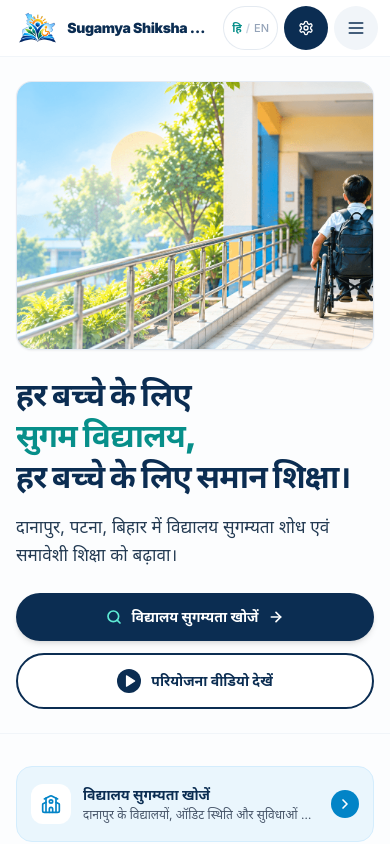
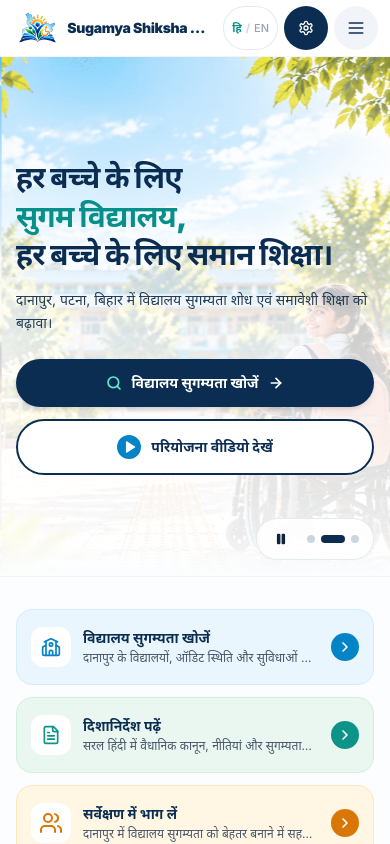
Before and after one commit to adityarajgupta154/-Sugamya-Shiksha-, a Next.js app: page / in a window 390 px wide. Shown: the top 844 px of the page. Built offline with nearby package versions, Linux system fonts and the light colour scheme; no server answers.

Commit message:
feat(hero): restore panoramic sliding banner hero with responsive mobile layout

```diff
--- a/src/app/page.tsx
+++ b/src/app/page.tsx
@@ -10,6 +10,7 @@ import {
   Search,
   ArrowRight,
   Play,
+  Pause,
   Building2,
   FileText,
   Users,
@@ -172,41 +173,72 @@ export default function HomePage() {
   return (
     <div className="flex flex-col w-full bg-[#FCFDFE]">
       {/* =========================================================================
-          HERO SECTION — Responsive Stacked on Mobile (<768px), 2-Col on Desktop (>=768px)
+          HERO SECTION — Grand Full-Width Panoramic Sliding Banner (Fully Responsive)
           ========================================================================= */}
       <section
-        className="w-full bg-[#FCFDFE] border-b border-slate-100 overflow-hidden"
+        className="relative w-full overflow-hidden min-h-[520px] sm:min-h-[560px] md:min-h-[600px] lg:min-h-[640px] xl:min-h-[680px] flex items-center border-b border-slate-100 group/hero"
         aria-labelledby="hero-heading"
+        onMouseEnter={() => setIsPaused(true)}
+        onMouseLeave={() => setIsPaused(false)}
+        onFocus={() => setIsPaused(true)}
+        onBlur={() => setIsPaused(false)}
       >
-        <div className="max-w-7xl mx-auto px-4 sm:px-6 lg:px-8 py-6 sm:py-10 md:py-12 lg:py-16 xl:py-20 lg:min-h-[calc(100svh-5rem)] flex items-center">
-          <div className="grid grid-cols-1 md:grid-cols-12 gap-6 sm:gap-8 lg:gap-12 items-center w-full">
-            {/* Mobile First: Image on Mobile (<768px) displays FIRST via order-1 md:order-2 */}
-            <div className="order-1 md:order-2 md:col-span-6 lg:col-span-6 w-full">
-              <div className="relative w-full aspect-[4/3] sm:aspect-[16/10] md:aspect-[4/3] lg:aspect-[16/11] rounded-2xl sm:rounded-3xl overflow-hidden shadow-sm border border-slate-200/80 bg-slate-100">
+        {/* Full-width Panoramic Background Slider Track with Smooth Hardware-Accelerated Animation */}
+        <div className="absolute inset-0 z-0 overflow-hidden">
+          <div
+            className="flex w-[400%] h-full motion-reduce:!transition-none"
+            style={{
+              transform: `translate3d(-${(currentIndex * 100) / DISPLAY_SLIDES.length}%, 0, 0)`,
+              transition: isTransitioning
+                ? "transform 1100ms cubic-bezier(0.22, 1, 0.36, 1)"
+                : "none",
+              willChange: "transform",
+            }}
+            onTransitionEnd={handleTransitionEnd}
+          >
+            {DISPLAY_SLIDES.map((slide, idx) => (
+              <div
+                key={slide.id}
+                aria-hidden={idx !== (currentIndex === HERO_SLIDES.length ? 0 : currentIndex)}
+                className="w-1/4 h-full shrink-0 relative overflow-hidden"
+              >
                 <Image
-                  src="/Hopeful Journey to School-opt.png"
-                  alt={
-                    isHindi
-                      ? "धूप खिली सुबह में सुगम्य विद्यालय कॉरिडोर और स्टेनलेस हैंडरेल युक्त रैंप पर आगे बढ़ता व्हीलचेयर युक्त छात्र"
-                      : "Student with backpack in wheelchair moving forward along accessible school corridor with stainless handrails and ramp towards sunny campus"
-                  }
+                  src={slide.src}
+                  alt={isHindi ? slide.alt_hi : slide.alt}
                   fill
-                  priority
+                  priority={idx === 0}
                   quality={85}
-                  sizes="(min-width: 1024px) 50vw, (min-width: 768px) 50vw, 100vw"
-                  className="object-cover select-none object-[65%_center] md:object-[60%_center] lg:object-center"
+                  sizes="100vw"
+                  className={`object-cover select-none ${slide.objectPosition}`}
                 />
               </div>
+            ))}
           </div>
 
-            {/* Text Content: Below Image on Mobile, Left Column on Tablet/Desktop */}
-            <div className="order-2 md:order-1 md:col-span-6 lg:col-span-6 space-y-4 sm:space-y-6 text-left">
-              {/* Primary Headline: Fluid typography, zero orphans via text-balance */}
+          {/* Atmospheric gradient overlay:
+              - Mobile (<sm): Multi-stop vertical wash ensuring text contrast over sliding background
+              - Desktop (>=sm): Horizontal gradient from left to right over the sky/open area */}
+          <div
+            className="absolute inset-0 z-[2] bg-gradient-to-t from-white/95 via-white/80 to-white/20 sm:bg-gradient-to-r sm:from-white/95 sm:via-white/70 sm:to-transparent lg:from-white/90 lg:via-white/40 lg:to-transparent pointer-events-none"
+            aria-hidden="true"
+          />
+
+          {/* Subtle bottom transition into page background */}
+          <div
+            className="absolute bottom-0 left-0 right-0 z-[2] h-10 sm:h-14 bg-gradient-to-t from-[#FCFDFE] via-[#FCFDFE]/40 to-transparent pointer-events-none"
+            aria-hidden="true"
+          />
+        </div>
+
+        {/* Content Container: Positioned over left area with responsive padding */}
+        <div className="max-w-7xl mx-auto px-4 sm:px-6 lg:px-8 w-full relative z-10 py-10 sm:py-16 md:py-20 lg:py-24">
+          <div className="max-w-xl lg:max-w-xl xl:max-w-2xl space-y-4 sm:space-y-6 text-left">
+            {/* Primary Headline matching Reference Image typography & colors */}
             <h1
               id="hero-heading"
-                className={`text-[clamp(1.875rem,1.2rem+3.2vw,3.5rem)] font-black tracking-tight text-balance ${
-                  isHindi ? "leading-[1.3] sm:leading-[1.38]" : "leading-[1.12] sm:leading-[1.16]"
-                } font-sans`}
+              className={`text-3xl sm:text-4xl md:text-5xl lg:text-[46px] xl:text-[50px] font-black tracking-tight ${
+                isHindi ? "leading-[1.28] sm:leading-[1.32]" : "leading-[1.14] sm:leading-[1.18]"
+              } font-sans text-balance`}
             >
               {isHindi ? (
                 <>
@@ -223,12 +255,12 @@ export default function HomePage() {
               )}
             </h1>
 
-              {/* Supporting Subline */}
-              <p className="text-[clamp(1rem,0.95rem+0.5vw,1.25rem)] text-[#243B53] max-w-[60ch] leading-relaxed font-normal">
+            {/* Supporting Text */}
+            <p className="text-sm sm:text-base md:text-lg text-[#243B53] max-w-xl leading-relaxed font-normal">
               {heroSubline}
             </p>
 
-              {/* Action Buttons: Stacked full-width on mobile, inline row on >=sm */}
+            {/* Action Buttons: Stacked full width on mobile for easy tapping, inline row on >=sm */}
             <div className="pt-2 flex flex-col sm:flex-row items-stretch sm:items-center gap-3 sm:gap-4">
               {/* Primary Action Button: Explore School Accessibility */}
               <Link href="/schools" className="w-full sm:w-auto">
@@ -250,7 +282,7 @@ export default function HomePage() {
                   type="button"
                   className="w-full sm:w-auto inline-flex items-center justify-center gap-2.5 bg-white hover:bg-slate-50 text-[#0B2D52] border-2 border-[#0B2D52] hover:border-teal-700 px-6 sm:px-7 py-3.5 sm:py-4 rounded-full font-bold text-sm sm:text-base shadow-xs hover:shadow-md transition-all active:scale-95 focus-visible:outline-none focus-visible:ring-3 focus-visible:ring-teal-600 focus-visible:ring-offset-2 cursor-pointer min-h-[48px]"
                 >
-                    <span className="w-6 h-6 rounded-full bg-[#0B2D52] text-white flex items-center justify-center shrink-0">
+                  <span className="w-6 h-6 rounded-full bg-[#0284C7] text-white flex items-center justify-center shrink-0">
                     <Play className="w-3.5 h-3.5 fill-white ml-0.5" aria-hidden="true" />
                   </span>
                   <span>{isHindi ? "परियोजना वीडियो देखें" : "Watch Project Video"}</span>
@@ -258,6 +290,42 @@ export default function HomePage() {
               </Link>
             </div>
           </div>
+        </div>
+
+        {/* Slide Controls: Pause/Play & Indicators (Bottom Right) */}
+        <div className="absolute bottom-4 right-4 sm:bottom-6 sm:right-6 z-20 flex items-center gap-2 bg-white/90 backdrop-blur-xs px-2.5 py-1.5 rounded-full border border-slate-200/90 shadow-2xs">
+          <button
+            type="button"
+            onClick={() => setIsPaused((prev) => !prev)}
+            className="w-7 h-7 rounded-full flex items-center justify-center text-navy-800 hover:bg-slate-100 transition-colors focus-visible:outline-none focus-visible:ring-2 focus-visible:ring-teal-600 cursor-pointer"
+            aria-label={isPaused ? "Play slide rotation" : "Pause slide rotation"}
+            title={isPaused ? "Play slide rotation" : "Pause slide rotation"}
+          >
+            {isPaused ? (
+              <Play className="w-3.5 h-3.5 fill-navy-800" aria-hidden="true" />
+            ) : (
+              <Pause className="w-3.5 h-3.5 fill-navy-800" aria-hidden="true" />
+            )}
+          </button>
+          <div className="flex items-center gap-1.5 px-1">
+            {HERO_SLIDES.map((_, dotIdx) => {
+              const activeDot = currentIndex === HERO_SLIDES.length ? 0 : currentIndex;
+              const isActive = activeDot === dotIdx;
+              return (
+                <button
+                  key={dotIdx}
+                  type="button"
+                  onClick={() => {
+                    setIsTransitioning(true);
+                    setCurrentIndex(dotIdx);
+                  }}
+                  className={`h-2 rounded-full transition-all cursor-pointer ${
+                    isActive ? "w-6 bg-[#0B2D52]" : "w-2 bg-slate-300 hover:bg-slate-400"
+                  }`}
+                  aria-label={`Go to slide ${dotIdx + 1}`}
+                />
+              );
+            })}
           </div>
         </div>
       </section>
```
Lines whose indentation alone changed are shown as unchanged.
